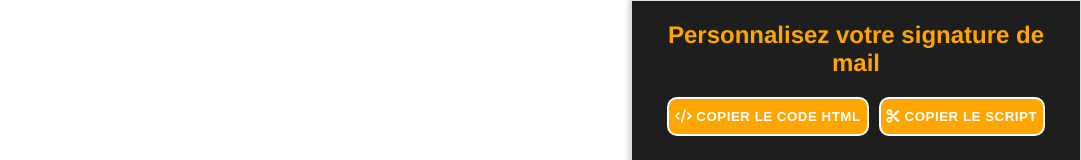
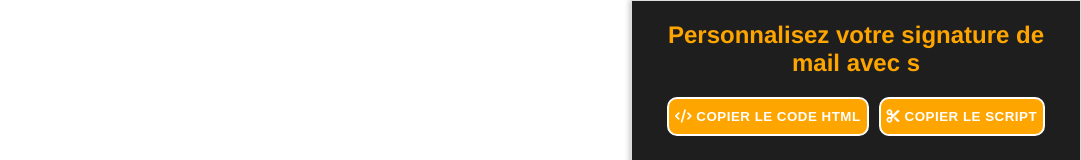
Before and after one commit to Smeagauthier/signature-vuejs, a Vue app: page / in a window 1280 px wide. Shown: the top 160 px of the page, without its empty margins (199-1280 px from the left). Built offline with nearby package versions, Linux system fonts and the light colour scheme.

Commit message:
test commit mail avec s

```diff
--- a/src/components/SignatureBlock.vue
+++ b/src/components/SignatureBlock.vue
@@ -1,7 +1,7 @@
 <template>
     <div class="app">
         <div class="panel">
-            <h2>Personnalisez votre signature de mail</h2>
+            <h2>Personnalisez votre signature de mail avec s</h2>
 
             <div class="button-group">
                 <button @click="copyHTML"><i class="fa-solid fa-code"></i> Copier le code HTML</button>
```
